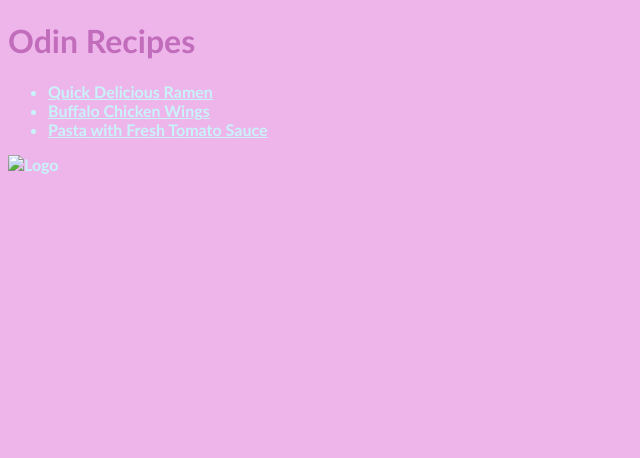
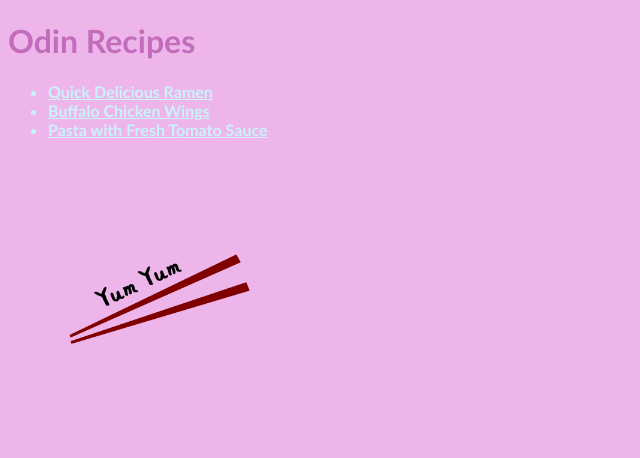
Before and after one commit to Euova/odin-recipes, a plain HTML site: page index.html in a window 1280 px wide. Shown: the whole page, without its empty margins (0-640 px from the left). Drawn offline with Linux system fonts and the light colour scheme; the site is published under a folder, as on GitHub Pages, so addresses that start at the root find nothing.

Commit message:
Fixed logo

```diff
--- a/index.html
+++ b/index.html
@@ -18,8 +18,6 @@
     </ul>
 
 
-    <img class="logo" src="/images/yum_logo.png" alt="Logo">
-
-
+    <img class="logo" src="./images/yum_logo.png" alt="Logo">
 </body>
 </html>
```
